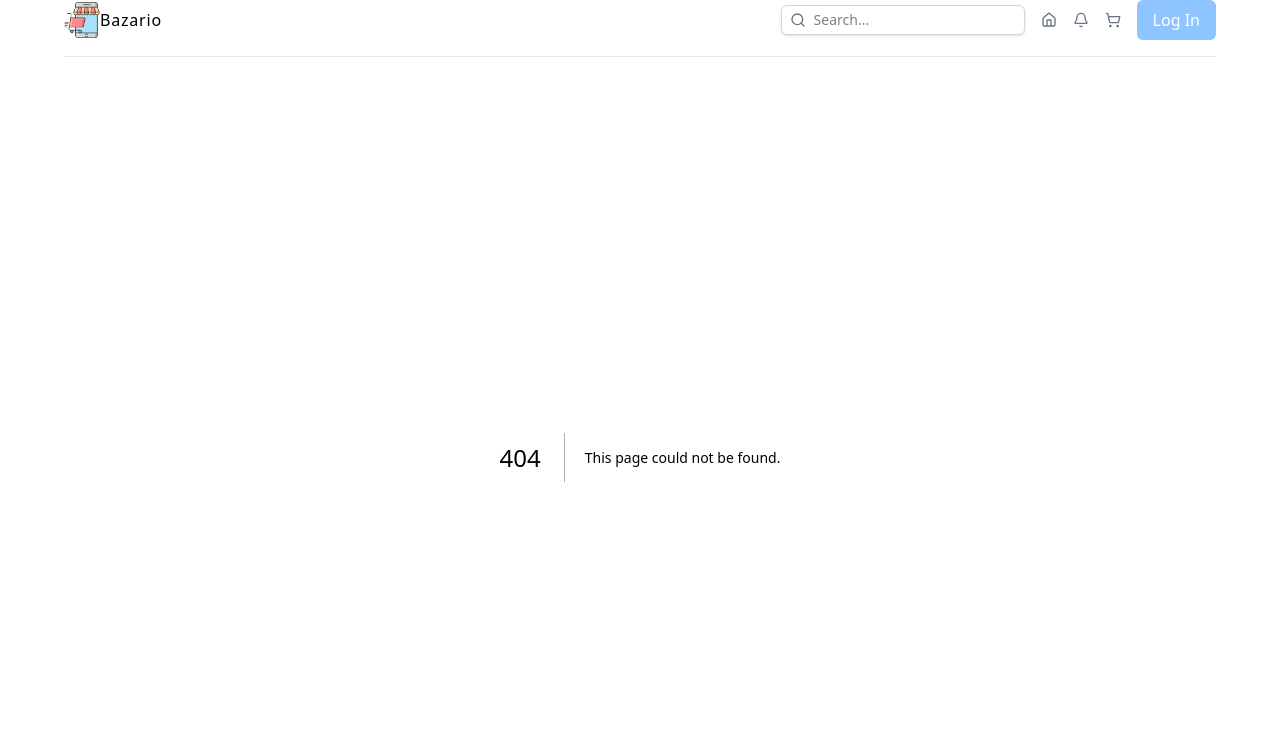
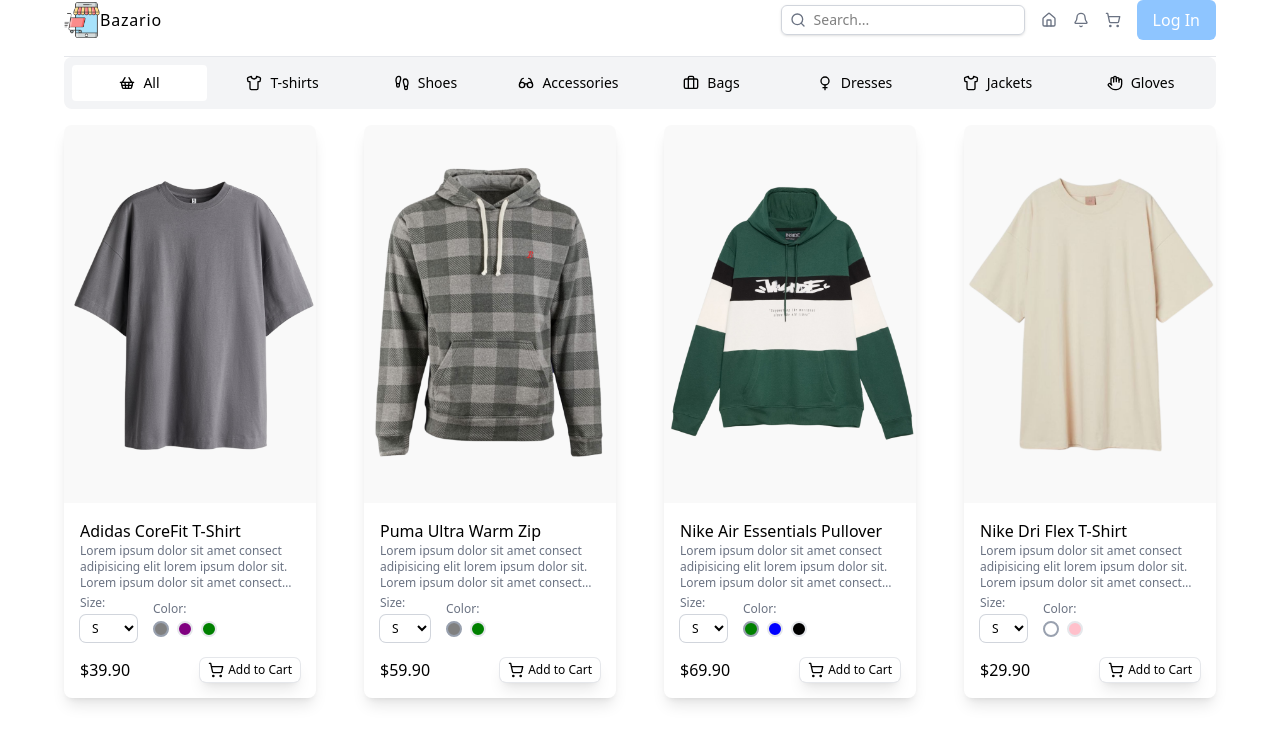
Before and after one commit to yavuzahmet1/ecommerce-dashboard-nextjs, a Next.js app in the folder client/: page /products in a window 1280 px wide. Before the commit this address had no page. Shown: the top 744 px of the page. Built offline with nearby package versions, Linux system fonts and the light colour scheme.

Commit message:
feat: create ProductsPage component to display product list based on category

```diff
--- /dev/null
+++ b/client/src/app/products/page.tsx
@@ -0,0 +1,16 @@
+import ProductList from "@/components/ProductList";
+
+const ProductsPage = async ({
+  searchParams,
+}: {
+  searchParams: Promise<{ category: string }>;
+}) => {
+  const category = (await searchParams).category;
+  return (
+    <div className="">
+      <ProductList category={category} params="products" />
+    </div>
+  );
+};
+
+export default ProductsPage;
```
